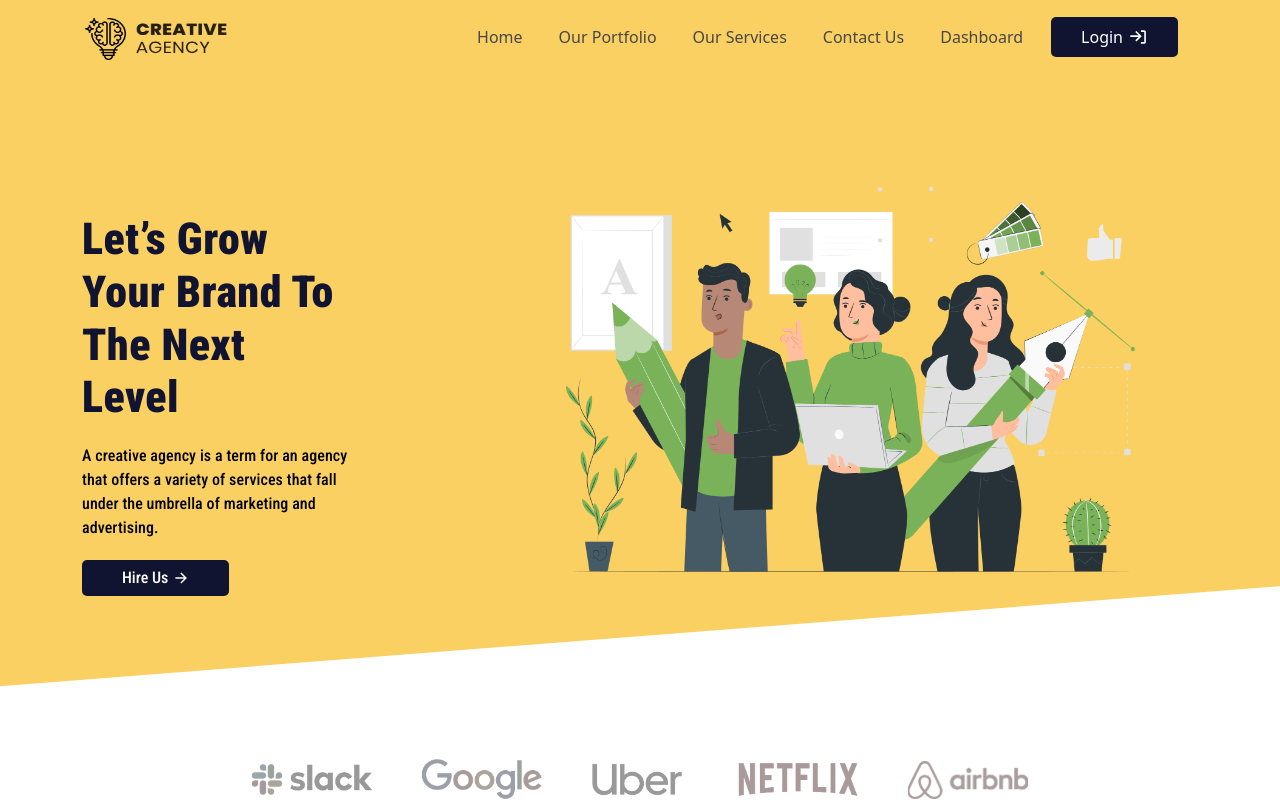
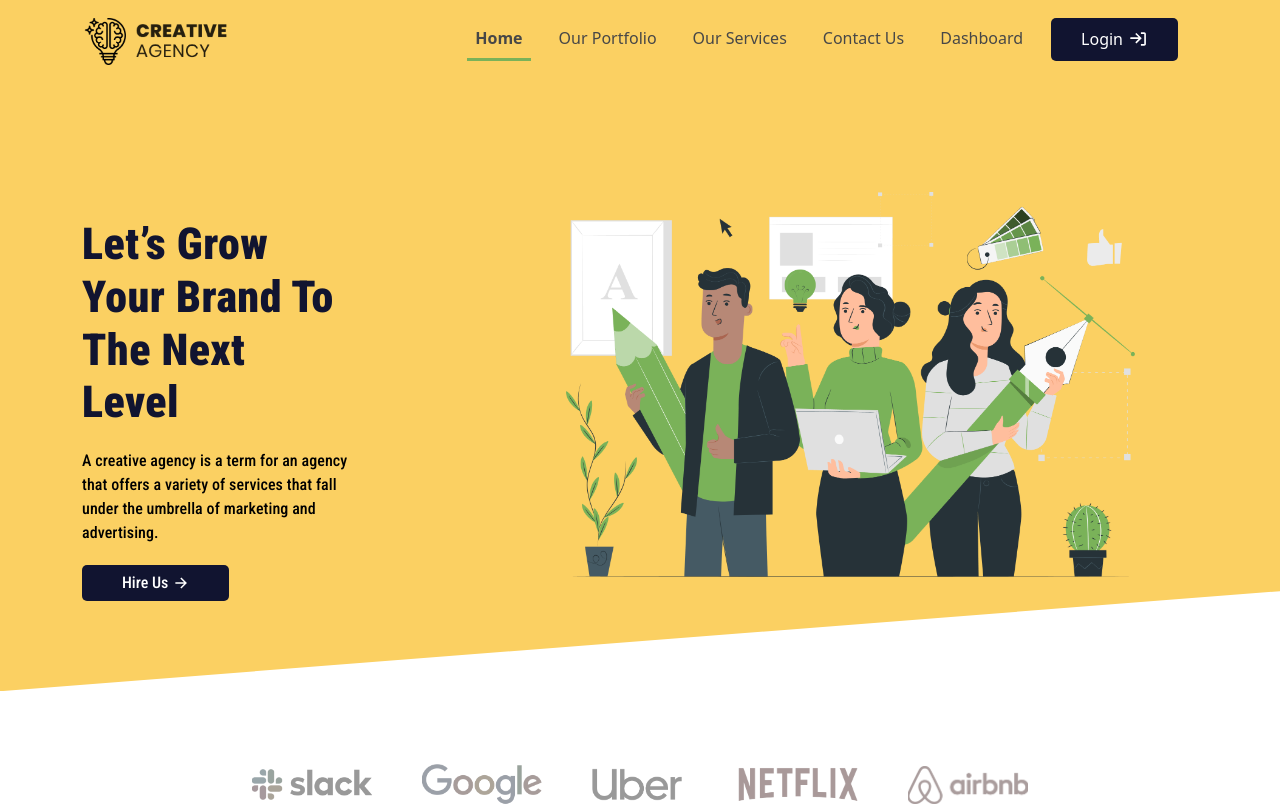
Before and after one commit to azimuddin2/creative-agency-client, a React (Create React App) app: page / in a window 1280 px wide. Shown: the top 806 px of the page. Built offline with nearby package versions, Linux system fonts and the light colour scheme; no server answers.

Commit message:
dashboard structure

```diff
--- /dev/null
+++ b/src/Layout/Dashboard.js
@@ -0,0 +1,32 @@
+import React, { useState } from 'react';
+import { Alert, Button, Offcanvas } from 'react-bootstrap';
+import { IoIosMenu } from "react-icons/io";
+
+const Dashboard = () => {
+    const [show, setShow] = useState(false);
+
+    const handleClose = () => setShow(false);
+    const handleShow = () => setShow(true);
+
+    return (
+        <div>
+            <Button variant="primary" className="" onClick={handleShow}>
+                <IoIosMenu className='fs-5' />
+            </Button>
+
+            <Offcanvas show={show} onHide={handleClose} >
+                <Offcanvas.Header closeButton>
+                    <Offcanvas.Title>Responsive offcanvas</Offcanvas.Title>
+                </Offcanvas.Header>
+                <Offcanvas.Body>
+                    <ul className="mb-0">
+                        <li>Order</li>
+                    </ul>
+                </Offcanvas.Body>
+            </Offcanvas>
+
+        </div>
+    );
+};
+
+export default Dashboard;
--- a/src/Pages/Shared/Header/Header.css
+++ b/src/Pages/Shared/Header/Header.css
@@ -5,7 +5,6 @@
 
 .logo{
     width: 150px;
-    height: 42px;
     margin-top: 5px;
 }
 
@@ -18,6 +17,7 @@
     display: flex;
     align-items: center;
     justify-content: center;
+    font-weight: 500;
 }
 
 .navbar-menu a{
@@ -27,6 +27,11 @@
     text-decoration: none;
 }
 
+#home{
+    color: #474747;
+    font-weight: 700;
+    border-bottom: 3px solid #7AB259;
+}
 
 /* responsive mobile device */
 @media only screen and (max-width: 576px) {
@@ -39,4 +44,8 @@
         text-align: center;
         margin-right: 0px;
     }
+
+    #home{
+        border-bottom: none;
+    }
 }
--- a/src/Pages/Shared/Header/Header.js
+++ b/src/Pages/Shared/Header/Header.js
@@ -27,7 +27,7 @@ const Header = () => {
                 <Navbar.Toggle aria-controls="responsive-navbar-nav" />
                 <Navbar.Collapse id="responsive-navbar-nav">
                     <Nav className="ms-auto navbar-menu">
-                        <Nav.Link as={Link} to="/" >Home</Nav.Link>
+                        <Nav.Link as={Link} to="/" id='home'>Home</Nav.Link>
                         <Nav.Link href="/#project">Our Portfolio</Nav.Link>
                         <Nav.Link href="/#services">Our Services</Nav.Link>
                         <Nav.Link href="/#contact">Contact Us</Nav.Link>
```
Also changed, not shown: src/Routes/Routes.js (+9 -0 lines).
